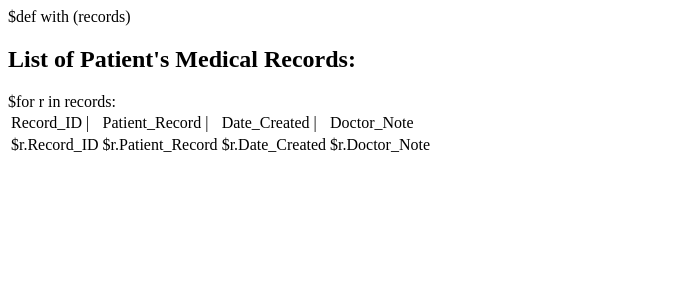
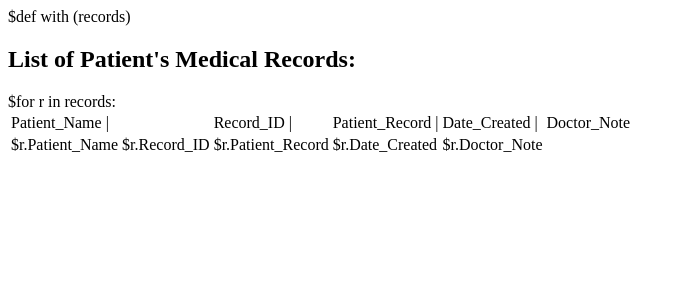
Before and after one commit to jthomson264/HCMSystem, a Python web app: template templates/medrecords.html in a window 1280 px wide. Shown: the top 300 px of the page, without its empty margins (0-685 px from the left). Run offline with Jinja, Linux system fonts and the light colour scheme; the template is opened without the code that fills it, so the values that code supplies are empty.

Commit message:
Patient name now appears on medical records

```diff
--- a/model.py
+++ b/model.py
@@ -67,7 +67,7 @@
 				and
 				XRef_Pat_Doc.Doctor_Lic_No=Doctor.Doctor_Lic_No
 				and
-				Doctor.Doctor_UserID like \'''' + docUserId + '''\''''
+				Doctor.Doctor_UserID like \'''' + docUserId + '''\' ORDER BY Patient.Patient_Name'''
 			)
 		)
 
--- a/templates/medrecords.html
+++ b/templates/medrecords.html
@@ -3,13 +3,15 @@
 <h2>List of Patient's Medical Records:</h2>
 <table>
 	<tr>
-       	<td>Record_ID | </td>
+       	<td>Patient_Name | <td>
+		<td>Record_ID | </td>
         <td>Patient_Record | </td>
         <td>Date_Created | </td>
 		<td>Doctor_Note<td>
     </tr>
 $for r in records:
     <tr>
+		<td>$r.Patient_Name</td>
        	<td>$r.Record_ID</td>
         <td>$r.Patient_Record</td>
         <td>$r.Date_Created</td>
```
Also changed, not shown: 1 other file.
